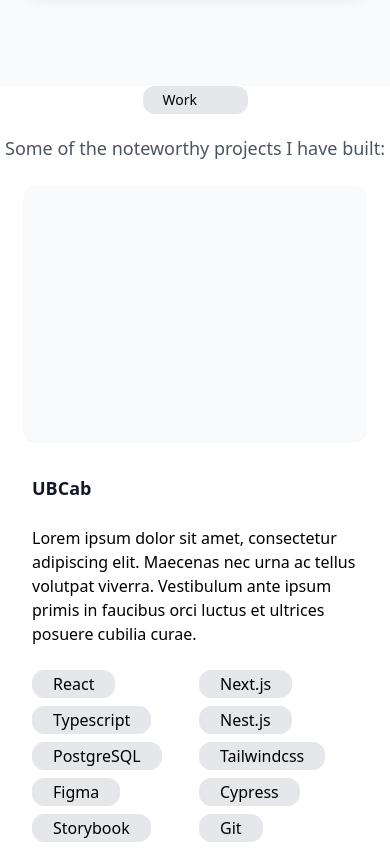
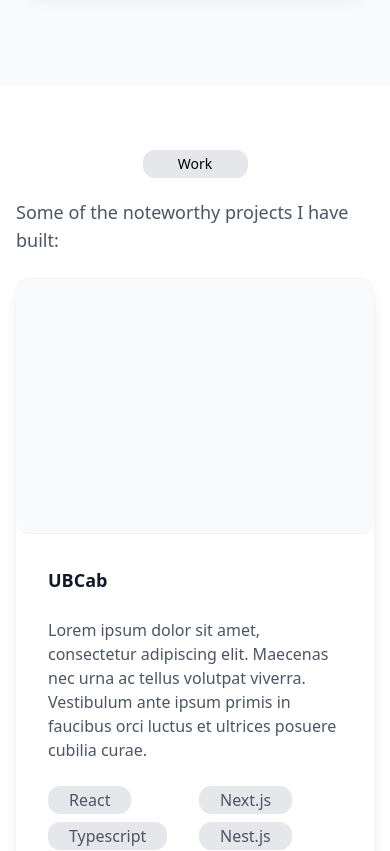
Before and after one commit to baysxz/my-portfolio, a Next.js app: page / in a window 390 px wide. Shown: the part 4720-5571 px from the top of the page. Built offline with nearby package versions, Linux system fonts and the light colour scheme.

Commit message:
mobile done

```diff
--- /dev/null
+++ b/src/Components/ContactMe.js
@@ -0,0 +1,39 @@
+const { Mail, Copy, Twitter, Github, Figma } = require("lucide-react");
+
+const ContactMe = () => {
+  return (
+    <div className="h-[472px] flex flex-col items-center justify-center gap-6 px-4 py-14">
+      <p className="px-5 py-1 w-[122px] h-[28px] bg-gray-200 border-solid rounded-xl text-sm flex justify-center">
+        Get in touch
+      </p>
+      <p className="flex justify-center items-center text-xl font-normal text-gray-600">
+        What’s next? Feel free to reach out to me if you're looking for a
+        developer, have a query, or simply want to connect.
+      </p>
+      <div className="flex flex-col justify-center text-gray-900 text-lg font-semibold">
+        <div className="flex flex-row gap-1">
+          <Mail className="w-6 h-6" />
+          <p>tom@pinecone.mn</p>
+          <Copy />
+        </div>
+        <div className="flex flex-row gap-1">
+          <Mail />
+          <p>+976 88112233</p>
+          <Copy />
+        </div>
+      </div>
+      <div>
+        <p className="flex text-base font-normal text-gray-600 justify-center">
+          You may also find me on these platforms!
+        </p>
+        <div className="flex flex-row justify-center">
+          <Github className="w-9 h-9 p-[6px]" />
+          <Twitter className="w-9 h-9 p-[6px]" />
+          <Figma className="w-9 h-9 p-[6px]" />
+        </div>
+      </div>
+    </div>
+  );
+};
+
+export default ContactMe;
--- a/src/Components/Experience.js
+++ b/src/Components/Experience.js
@@ -31,11 +31,11 @@ const data = [
   },
 ];
 
-export const Experience = () => {
+const Experience = () => {
   return (
     <div className="container mx-auto lg:flex lg:flex-col bg-gray-50 flex flex-col items-center gap-4 py-24 px-4">
       <div className="flex flex-col justify-center items-center gap-5">
-        <p className="px-5 py-1 w-[105px] h-[28px] bg-gray-200 border-solid rounded-xl text-sm ">
+        <p className="px-5 py-1 w-[105px] h-[28px] bg-gray-200 border-solid rounded-xl text-sm">
           Experience
         </p>
         <p className="text-lg font-normal text-gray-600">
@@ -57,3 +57,5 @@ export const Experience = () => {
     </div>
   );
 };
+
+export default Experience;
--- /dev/null
+++ b/src/Components/Footer.js
@@ -0,0 +1,14 @@
+const { Copyright } = require("lucide-react");
+
+const Footer = () => {
+  return (
+    <div className="flex flex-row py-6 justify-center">
+      <Copyright className="w-4 h-4" />
+      <p className="text-sm font-normal">
+        2024 | Greetings with ❤️️ from Ulaanbaatar
+      </p>
+    </div>
+  );
+};
+
+export default Footer;
--- a/src/Components/MyCompanies.js
+++ b/src/Components/MyCompanies.js
@@ -3,30 +3,21 @@ import { FrameworkSection } from "./FrameworkSection";
 export const MyCompanies = (props) => {
   const { picture, company, details, frameworks, actions } = props;
   return (
-    <div className='flex justify-center items-center flex-col '>
-      <div className='flex flex-col justify-center items-center gap-5'>
-        <p className='px-5 py-1 w-[105px] h-[28px] bg-gray-200 border-solid rounded-xl text-sm '>
-          Work
-        </p>
-        <p className='text-lg font-normal text-gray-600'>
-          Some of the noteworthy projects I have built:{" "}
-        </p>
-      </div>
-      <div className='w-[344px] h-[256px] p-8 rounded-xl border-b border-gray-100 bg-gray-50 mt-6'>
+    <div className="border-b shadow-lg gap-x-6 rounded-xl">
+      <div className="h-[256px] p-8 border-b border-gray-100 bg-gray-50 border-t rounded-xl">
         {picture}
       </div>
-
-      <div className='flex flex-col gap-6 p-8'>
-        <p className='text-gray-900 text-ellipsis overflow-hidden text-lg font-semibold'>
+      <div className="flex flex-col gap-6 p-8">
+        <p className="text-gray-900 text-ellipsis overflow-hidden text-lg font-semibold">
           {company}
         </p>
-        <p className='text-base font-medium'>{details}</p>
-        <div className='grid grid-cols-2 gap-x-2 gap-y-2'>
+        <p className="text-base font-medium text-gray-600">{details}</p>
+        <div className="grid grid-cols-2 gap-x-2 gap-y-2 text-gray-600">
           {frameworks.map((framework, index) => {
             return <FrameworkSection key={index} text={framework} />;
           })}
         </div>
-        <div className='w-9 h-9 p-[6px]'>{actions}</div>
+        <div className="w-9 h-9 p-[6px]">{actions}</div>
       </div>
     </div>
   );
--- a/src/Components/Work.js
+++ b/src/Components/Work.js
@@ -64,9 +64,17 @@ const data = [
   },
 ];
 
-export const Work = () => {
+const Work = () => {
   return (
-    <div>
+    <div className="flex justify-center items-center flex-col px-4 py-16 gap-6">
+      <div className="flex flex-col justify-center items-center gap-5">
+        <p className="px-5 py-1 w-[105px] h-[28px] bg-gray-200 border-solid rounded-xl text-sm flex justify-center">
+          Work
+        </p>
+        <p className="text-lg font-normal text-gray-600">
+          Some of the noteworthy projects I have built:{" "}
+        </p>
+      </div>
       {data.map((WorkExperience, index) => {
         return (
           <MyCompanies
@@ -81,3 +89,5 @@ export const Work = () => {
     </div>
   );
 };
+
+export default Work;
--- a/src/pages/index.js
+++ b/src/pages/index.js
@@ -1,19 +1,23 @@
 import About from "@/Components/About";
-import { Experience } from "@/Components/Experience";
+import ContactMe from "@/Components/ContactMe";
+import Experience from "@/Components/Experience";
+import Footer from "@/Components/Footer";
 import Header from "@/Components/Header";
 import Hero from "@/Components/Hero";
 import SkillsPage from "@/Components/SkillsPage";
-import { Work } from "@/Components/Work";
+import Work from "@/Components/Work";
 
 export default function Home() {
   return (
-    <div className='container max-w-7xl mx-auto'>
+    <div className="container max-w-7xl mx-auto">
       <Header />
       <Hero />
       <About />
       <SkillsPage />
       <Experience />
       <Work />
+      <ContactMe />
+      <Footer />
     </div>
   );
 }
```
